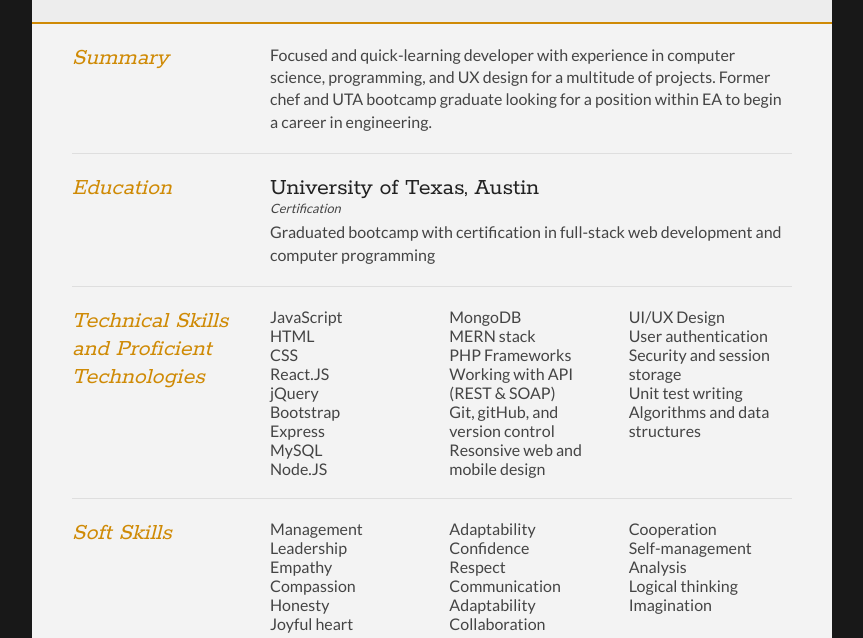
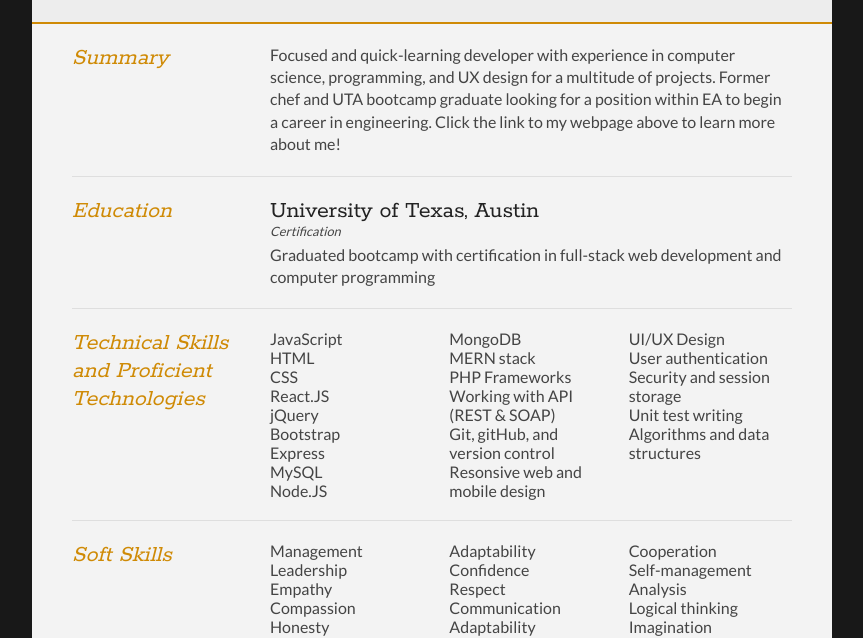
Before and after one commit to kyledahl201/EA-resume, a plain HTML site: page index.html in a window 1280 px wide. Shown: the part 183-821 px from the top of the page, without its empty margins (208-1071 px from the left). Drawn offline with Linux system fonts and the light colour scheme.

Commit message:
html edits 2

```diff
--- a/index.html
+++ b/index.html
@@ -78,7 +78,7 @@
                 Focused and quick-learning developer with experience in computer
                 science, programming, and UX design for a multitude of projects.
                 Former chef and UTA bootcamp graduate looking for a position
-                within EA to begin a career in engineering.
+                within EA to begin a career in engineering.  Click the link to my webpage above to learn more about me!
               </p>
             </div>
           </article>
```
